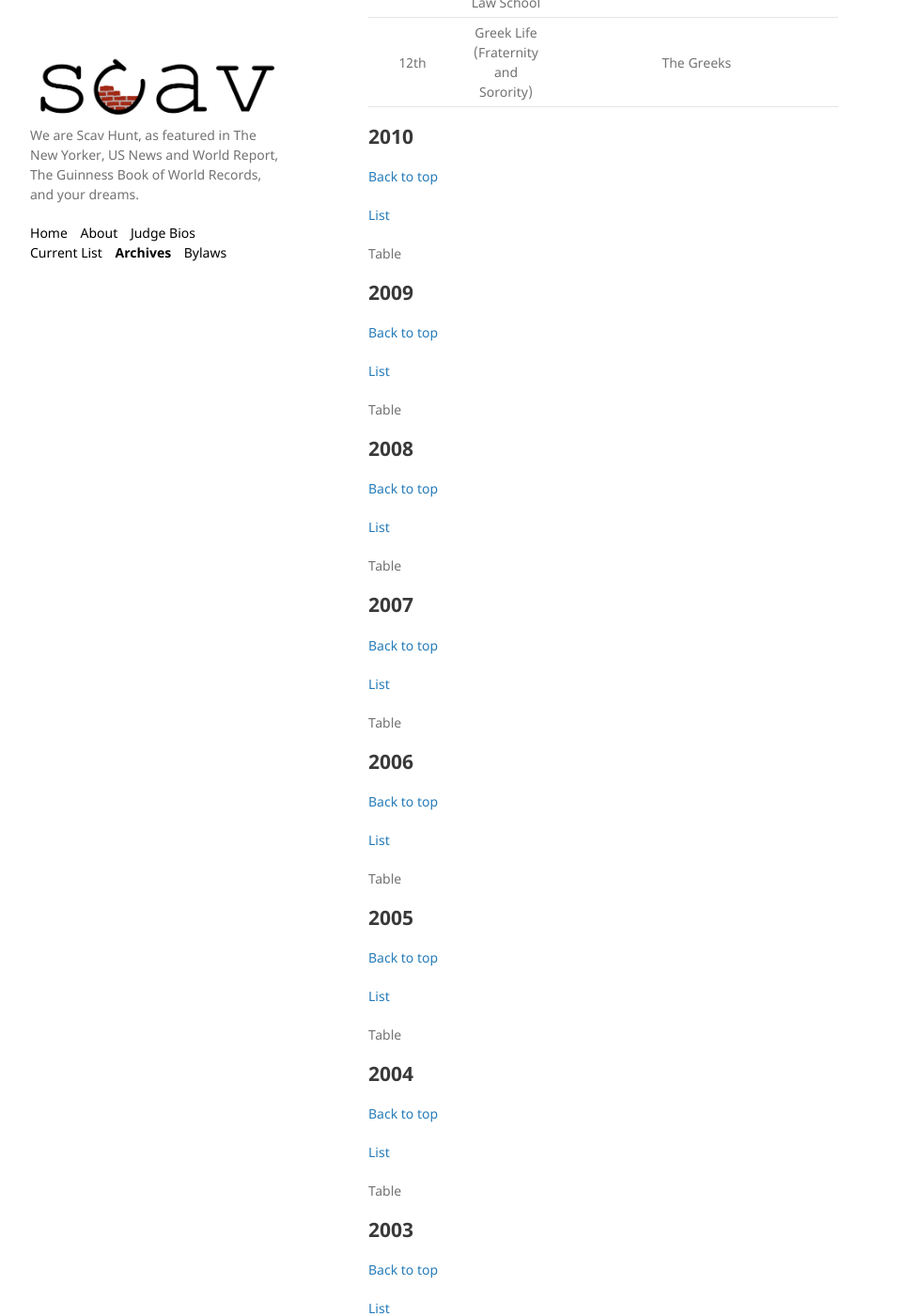
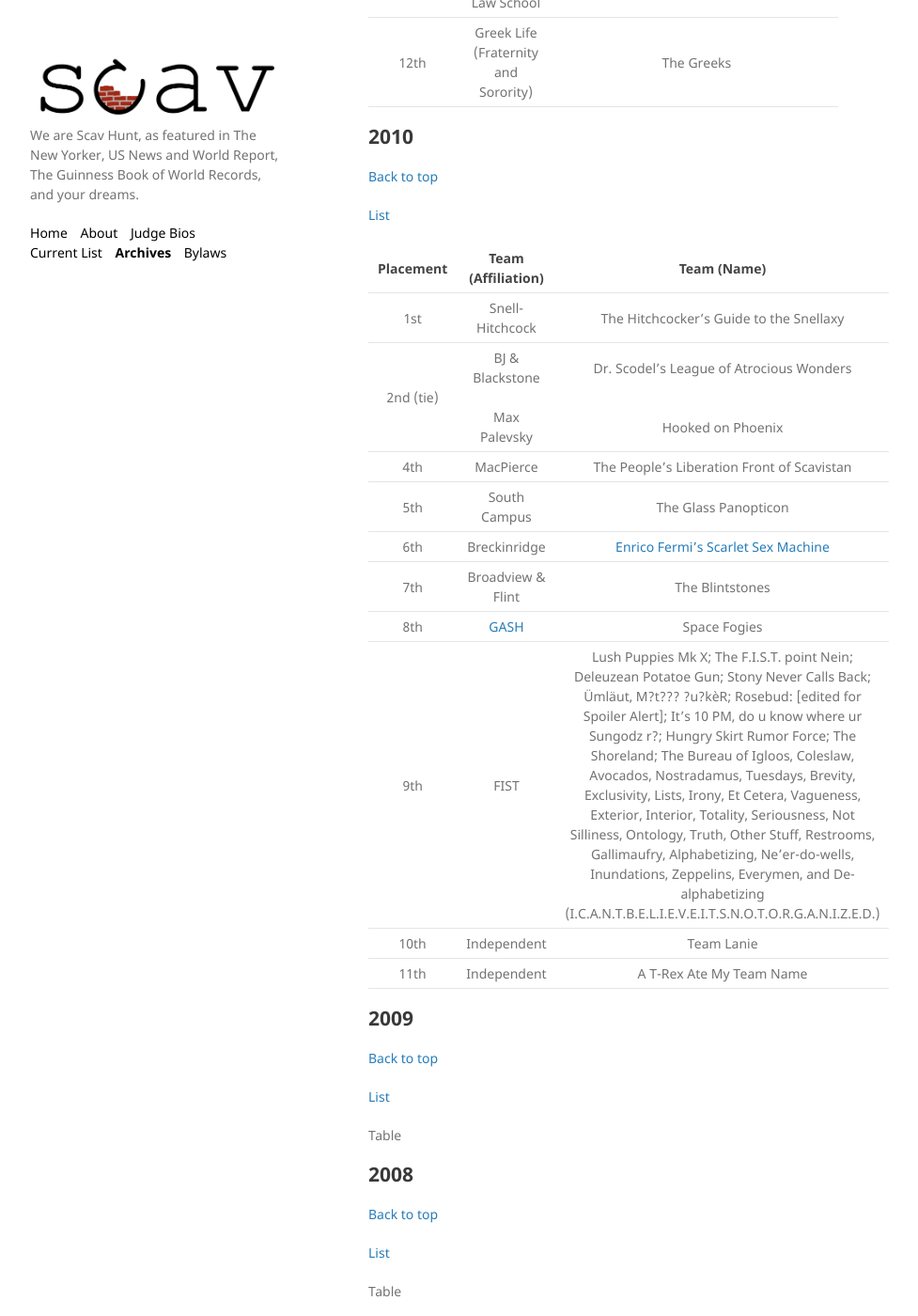
Before and after one commit to scav-hunt/scav-hunt.github.io, a Jekyll site: the page built from _pages/archives.md, in a window 1280 px wide and 1400 px high, scrolled down 19567 px. Shown: the whole window at 94% size, without its empty margins (178-1155 px from the left). Built offline with Jekyll 4.4.1, drawn with Linux system fonts in a browser that asks for light colours.

Commit message:
2010 complete

```diff
--- a/_pages/archives.md
+++ b/_pages/archives.md
@@ -541,7 +541,19 @@ The clues for item 35 (“the puzzle hunt”) can be found here.
 
 [List](/assets/lists/2010.pdf)
 
-Table
+| Placement | Team (Affiliation) | Team (Name) |
+| :---: |  :---:  | :---:  |
+| 1st | Snell-Hitchcock | The Hitchcocker's Guide to the Snellaxy |
+| 2nd (tie) | BJ & Blackstone <br><br> Max Palevsky | Dr. Scodel's League of Atrocious Wonders <br><br><br> Hooked on Phoenix |
+| 4th | MacPierce | The People's Liberation Front of Scavistan |
+| 5th | South Campus | The Glass Panopticon |
+| 6th | Breckinridge | [Enrico Fermi's Scarlet Sex Machine](https://fermi.kicks-ass.org/) |
+| 7th | Broadview & Flint | The Blintstones |
+| 8th | [GASH](https://www.scavhunt.net/) | Space Fogies |
+| 9th | FIST | Lush Puppies Mk X; The F.I.S.T. point Nein; Deleuzean Potatoe Gun; Stony Never Calls Back; Ümläut, M?t??? ?u?kèR; Rosebud: [edited for Spoiler Alert]; It's 10 PM, do u know where ur Sungodz r?; Hungry Skirt Rumor Force; The Shoreland; The Bureau of Igloos, Coleslaw, Avocados, Nostradamus, Tuesdays, Brevity, Exclusivity, Lists, Irony, Et Cetera, Vagueness, Exterior, Interior, Totality, Seriousness, Not Silliness, Ontology, Truth, Other Stuff, Restrooms, Gallimaufry, Alphabetizing, Ne'er-do-wells, Inundations, Zeppelins, Everymen, and De-alphabetizing (I.C.A.N.T.B.E.L.I.E.V.E.I.T.S.N.O.T.O.R.G.A.N.I.Z.E.D.) |
+| 10th | Independent | Team Lanie |
+| 11th | Independent | A T-Rex Ate My Team Name |
+
 
 ## 2009 {#s-2009}
 [Back to top](#archives)
```
